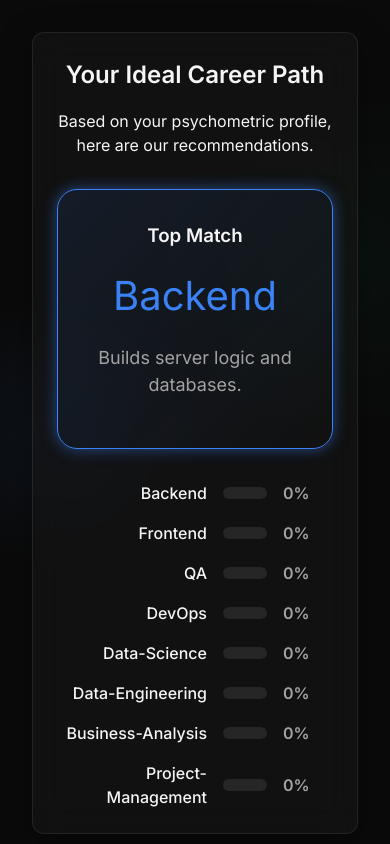
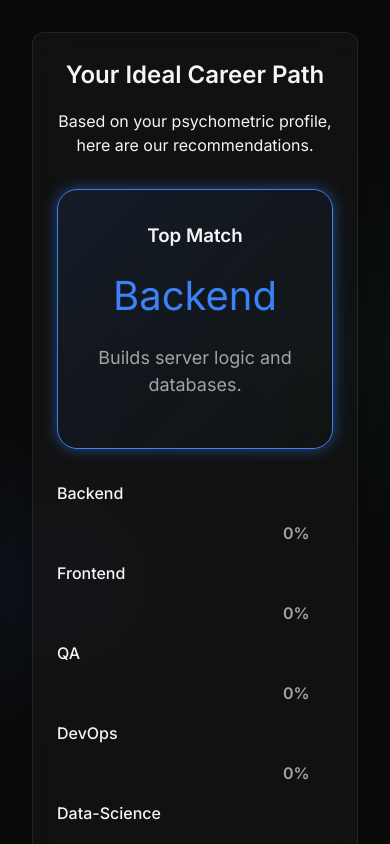
Before and after one commit to AleksZal/Future-job-test, a React (Vite) app in the folder client/: page /results in a window 390 px wide. Shown: the top 844 px of the page. Built offline with nearby package versions, Linux system fonts and the light colour scheme; no server answers.

Commit message:
style: ensure fully responsive layout for mobile

```diff
--- a/client/src/styles/results.css
+++ b/client/src/styles/results.css
@@ -78,3 +78,21 @@
   font-weight: 600;
   color: var(--text-secondary);
 }
+
+@media (max-width: 768px) {
+  .job-item {
+    flex-direction: column;
+    align-items: flex-start;
+    gap: var(--space-2);
+  }
+  .job-name {
+    text-align: left;
+    width: 100%;
+  }
+  .job-bar-container {
+    width: 100%;
+  }
+  .job-score {
+    align-self: flex-end;
+  }
+}
--- a/client/src/styles/test.css
+++ b/client/src/styles/test.css
@@ -68,3 +68,12 @@
   border-color: var(--accent-hover);
   transform: translateY(-2px);
 }
+
+@media (max-width: 768px) {
+  .question-text-container {
+    flex-direction: column;
+  }
+  .answers-container {
+    flex-direction: column;
+  }
+}
```
